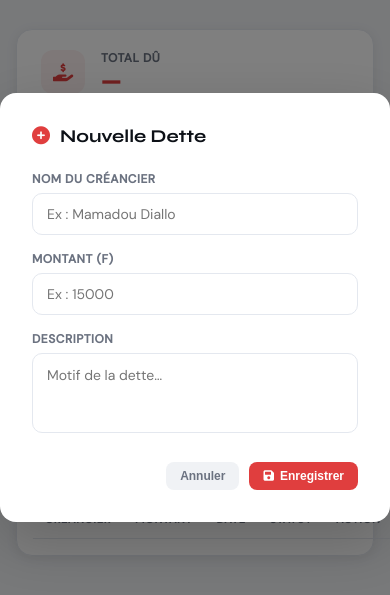
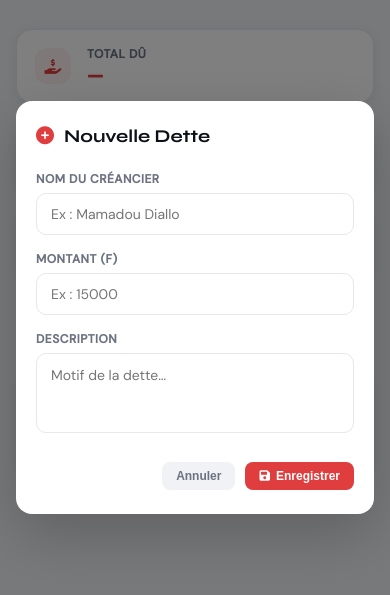
Before and after one commit to amsettruby/Debt-Tracker, a website with bundled scripts: page dettes.html in a window 390 px wide. Both pictures are taken after typing "Sample" into the empty fields and a click on the button "Ajouter". Shown: the part 115-710 px from the top of the page. Built offline with nearby package versions, Linux system fonts and the light colour scheme; no server answers.

Commit message:
Restore CSS variables and styles in dettes.css

```diff
--- a/CSS/dettes.css
+++ b/CSS/dettes.css
@@ -708,32 +708,122 @@ tbody tr:last-child td {
     padding: 24px 16px 60px;
     padding-top: 72px;
   }
+
+  /* Summary strip : 1 colonne sur mobile */
   .summary-strip {
     grid-template-columns: 1fr;
   }
+  .scard {
+    padding: 16px 18px;
+  }
+  .scard-value {
+    font-size: 18px;
+  }
+
+  /* Filters bar : scroll horizontal sur mobile */
+  .filters-bar {
+    flex-wrap: nowrap;
+    overflow-x: auto;
+    -webkit-overflow-scrolling: touch;
+    padding-bottom: 4px;
+    gap: 8px;
+  }
+  .filters-bar::-webkit-scrollbar {
+    display: none;
+  }
+  .filter-btn {
+    flex-shrink: 0;
+    font-size: 12px;
+    padding: 6px 12px;
+  }
+  .search-wrap {
+    margin-left: 0;
+    flex-shrink: 0;
+  }
+
+  /* Table : masquer Description (col 3) et réduire padding */
   table th:nth-child(3),
   table td:nth-child(3) {
     display: none;
   }
-}
-@media (max-width: 480px) {
-  .search-input {
-    width: 160px;
+  thead th {
+    padding: 0 8px 10px;
+    font-size: 10px;
   }
-  .data-box {
-    padding: 16px;
+  tbody td {
+    padding: 11px 8px;
+    font-size: 13px;
+  }
+
+  /* Bouton Payer plus compact */
+  .pay-buttons {
+    width: auto;
+    padding: 6px 10px;
+    font-size: 12px;
+  }
+
+  /* Box header : titre + bouton sur une ligne */
+  .box-header h2 {
+    font-size: 14px;
+  }
+  .add-btn {
+    font-size: 12px;
+    padding: 6px 10px;
+  }
+
+  /* Modal plein écran sur mobile */
+  .modal {
+    margin: 16px;
+    padding: 24px 20px;
   }
 }
 
+@media (max-width: 480px) {
+  .search-input {
+    width: 140px;
+  }
+  .data-box {
+    padding: 14px;
+  }
+  .topbar-left h1 {
+    font-size: 20px;
+  }
+  /* Masquer aussi la colonne Date sur très petit écran */
+  table th:nth-child(4),
+  table td:nth-child(4) {
+    display: none;
+  }
+  .scard-icon {
+    width: 36px;
+    height: 36px;
+    font-size: 15px;
+  }
+}
+
+/* ── BOUTON PAYER ─────────────────────────────── */
 .pay-buttons {
   background-color: #507667;
   border: none;
   border-radius: 7px;
   width: 70%;
   height: 100%;
+  padding: 7px 14px;
   color: white;
+  font-size: 13px;
+  font-weight: 600;
+  transition: background 0.2s, opacity 0.2s;
 }
 
 .pay-buttons:hover {
   cursor: pointer;
+  background-color: #3e5e51;
 }
+
+/* État "déjà payé" — toggle via JS : btn.classList.add('pay-buttons--paid') */
+.pay-buttons--paid {
+  background-color: #9ca3af;
+  color: #fff;
+  cursor: not-allowed !important;
+  opacity: 0.7;
+  pointer-events: none;
+}
```
